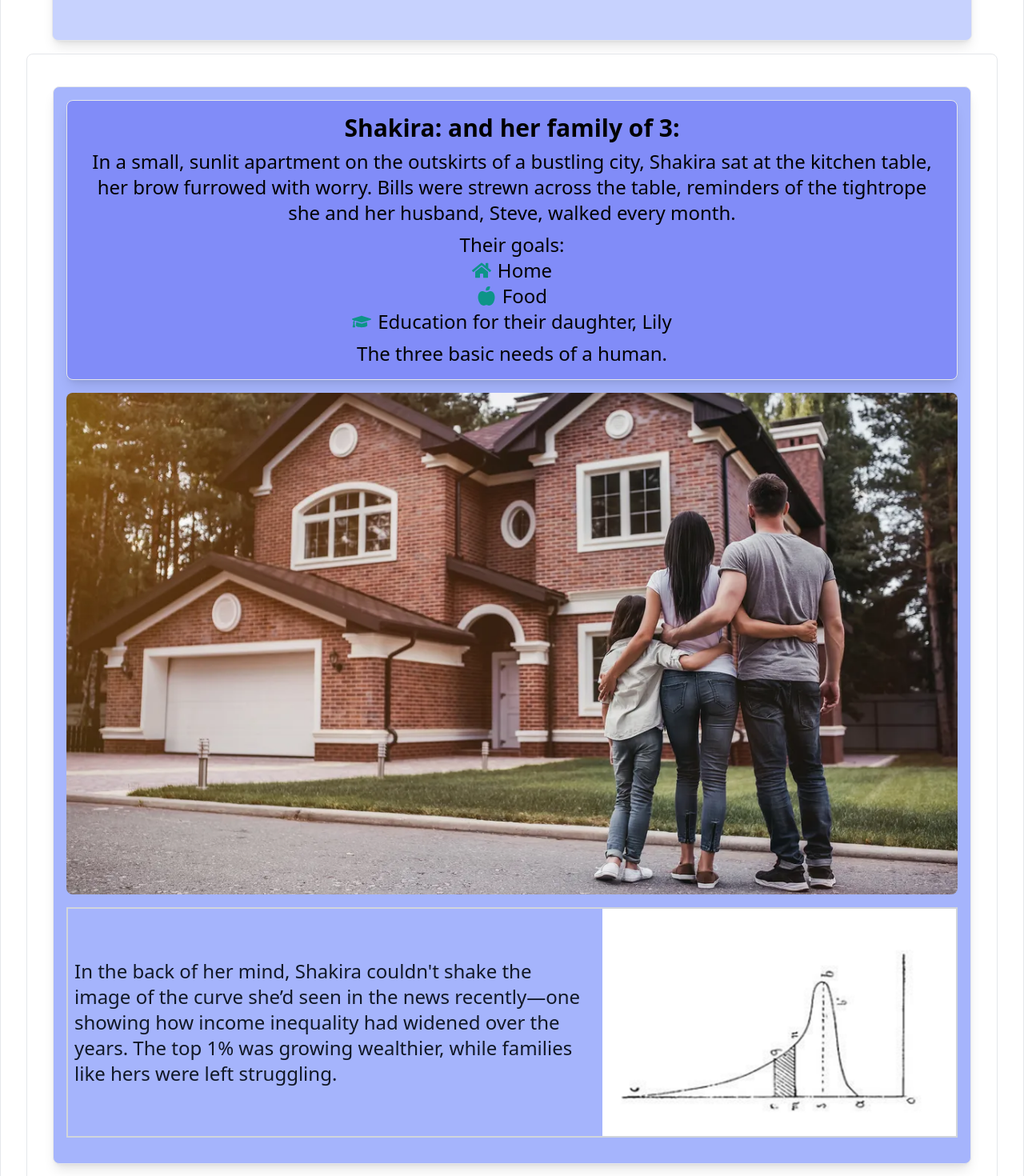
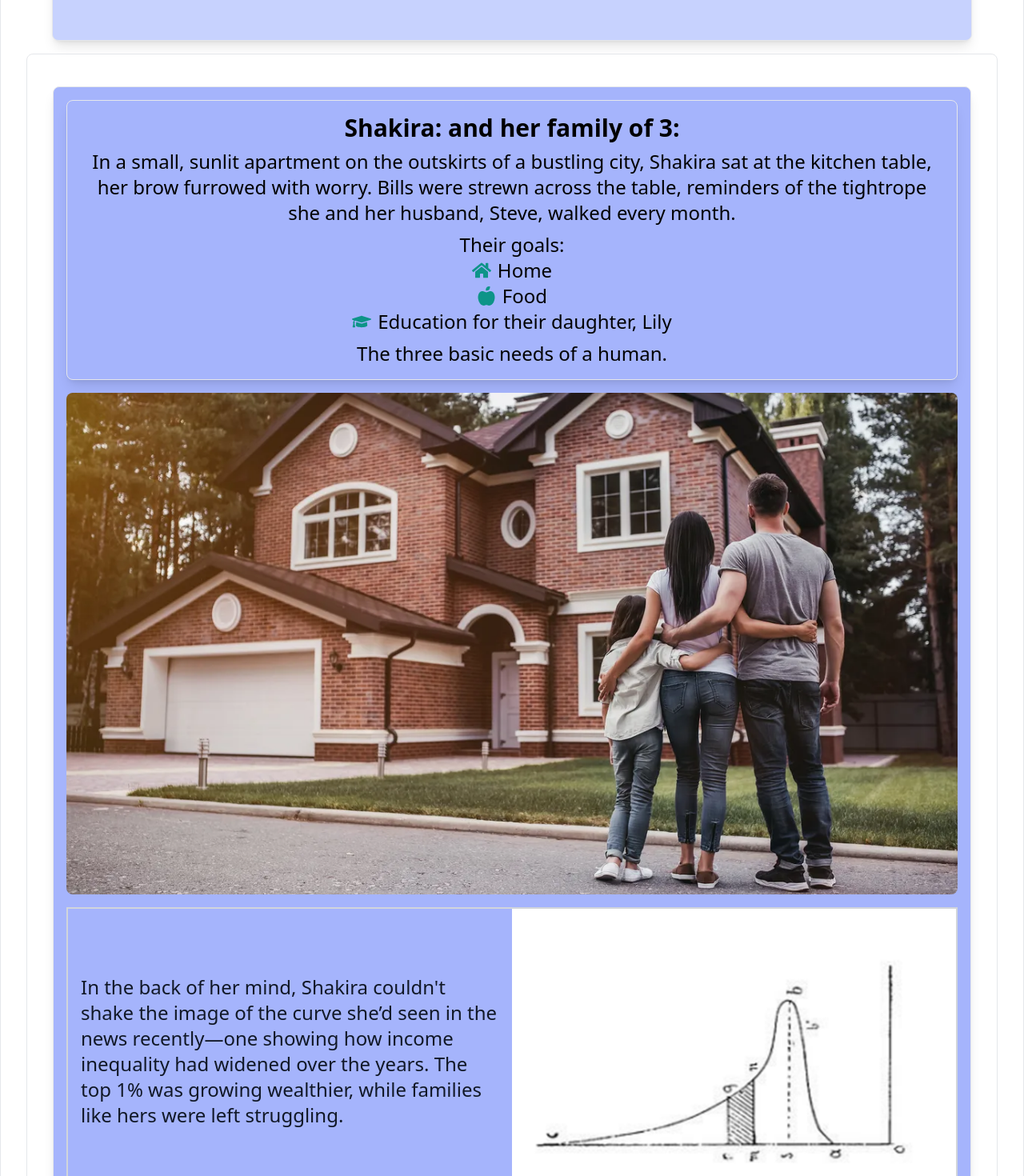
Before and after one commit to mehassanhmood/StoryBoarding, a React (Vite) app: page / in a window 1280 px wide. Shown: the part 300-1770 px from the top of the page at 80% size. Built offline with nearby package versions, Linux system fonts and the light colour scheme.

Commit message:
reponsiveness

```diff
--- a/src/components/Persona.jsx
+++ b/src/components/Persona.jsx
@@ -32,7 +32,7 @@ const Persona = () => {
   return (
     <div className="p-4 border rounded-lg shadow-lg hover:shadow-indigo-600 bg-indigo-300">
       <div className="mb-4">
-        <div className="p-4 border rounded-lg shadow-lg bg-indigo-400 text-center">
+        <div className="p-4 border rounded-lg shadow-lg bg-indigo-300 text-center">
           <h2 className="text-xl sm:text-2xl lg:text-3xl font-bold">
             <b>Shakira:</b> and her family of 3:
           </h2>
@@ -64,12 +64,14 @@ const Persona = () => {
           className={`w-full h-auto rounded-lg mt-4 transition-opacity duration-700 ${isVisible ? 'opacity-100' : 'opacity-0'}`}
         />
       </div>
-      <div className="border-2 border-gray-300 h-48 sm:h-64 lg:h-72 flex flex-col sm:flex-row items-center justify-center mb-4">
-        <span className="text-lg sm:text-xl lg:text-2xl text-gray-900 p-2 text-center sm:text-left">
+
+      {/* Responsive section with image and text */}
+      <div className="border-2 border-gray-300 h-auto flex flex-col sm:flex-row items-center justify-center mb-4">
+        <span className="text-lg sm:text-xl lg:text-2xl text-gray-900 p-4 sm:w-1/2 text-center sm:text-left">
           In the back of her mind, Shakira couldn't shake the image of the curve she’d seen in the news recently—one showing how income inequality had widened over the years. The top 1% was growing wealthier, while families like hers were left struggling.
         </span>
         <img
-          className="max-w-full h-full object-cover sm:ml-4 mt-4 sm:mt-0"
+          className="w-full sm:w-1/2 h-auto object-cover mt-4 sm:mt-0"
           src={inequalitImage}
           alt="Income Inequality"
         />
```
